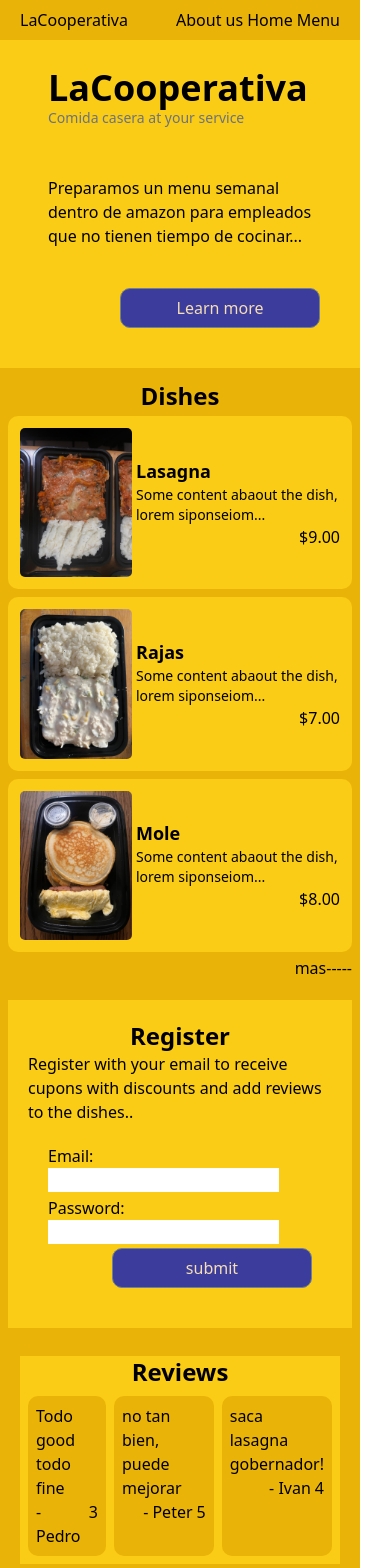
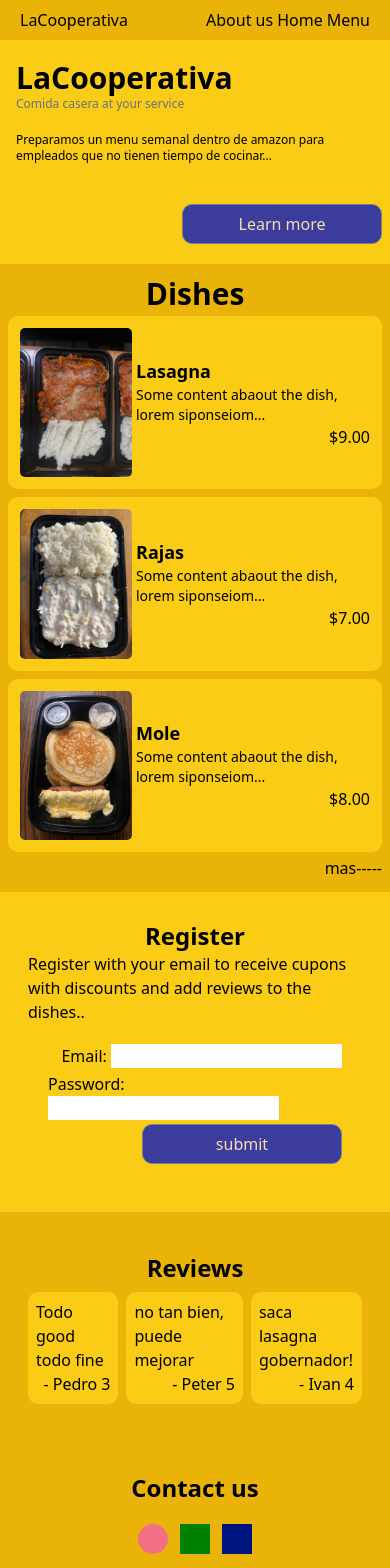
Before and after one commit to Pivanrios/test, a Next.js app: page / in a window 390 px wide. Shown: the top 1568 px of the page. Built offline with nearby package versions, Linux system fonts and the light colour scheme.

Commit message:
padding at breakpoints

```diff
--- a/app/about-us/page.js
+++ b/app/about-us/page.js
@@ -4,8 +4,8 @@
   return (
     <div className='bg-yellow-500'>
         <section className='p-2'>
-            <div className='flex  flex-col items-center px-3 py-5 bg-yellow-400 rounded-lg'>
-                <h3 className='text-2xl font-bold'>Why?</h3>
+            <div className='flex  flex-col items-center px-3 py-5 md:px-10 bg-yellow-400 rounded-lg'>
+                <h3 className='text-3xl md:text-5xl font-bold'>Why?</h3>
                 <span className='flex gap-2'>
                     <img src='../images/lasagnaCompleta.jpeg' alt='comida' width={200}/>
                     <p>
@@ -21,8 +21,8 @@
 
         </section>
         <section className='p-2'>
-            <div className='flex  flex-col items-center px-3 py-5 bg-yellow-400 rounded-lg'>
-                <h3 className='text-2xl font-bold'>How?</h3>
+            <div className='flex  flex-col items-center px-3 md:px-10 py-5 bg-yellow-400 rounded-lg'>
+                <h3 className='text-3xl md:text-5xl font-bold'>How?</h3>
                 <span className='flex gap-2'>
                     <p>
                         Entregamos tu comida casera preparada por companeros de trabajo,
--- a/components/DishGallery.jsx
+++ b/components/DishGallery.jsx
@@ -6,8 +6,8 @@
   const seleccion = dishes.slice(0,3) //here were gonna slice depending on the width of the screen, add breakpoints
 
   return (
-    <div className='container flex flex-col items-center bg-yellow-500 py-3 px-2 gap-1'>{//this is the section were we display our dishes
-      }<h3 className='text-2xl font-bold'>Dishes</h3>
+    <div className='container flex flex-col items-center bg-yellow-500 py-3 px-2 md:py-5 px-10 gap-1'>{//this is the section were we display our dishes
+      }<h3 className='text-3xl font-bold'>Dishes</h3>
       <div className='container flex lg:flex-row md:flex-row flex-col gap-2 justify-between'>
       {seleccion.map((d)=>{//we map to our dishes and render product component sending the information via prop
         return(
--- a/components/HomeBanner.jsx
+++ b/components/HomeBanner.jsx
@@ -3,12 +3,12 @@
 function HomeBanner() {
   return (
     <div>
-      <div id="banner" className='container flex flex-col px-10 pt-5 py-10 bg-yellow-400 justify-between' >
+      <div id="banner" className='container flex flex-col px-2 pt-3 pb-5 md:px-10 md:py-10 bg-yellow-400 justify-between' >
         <h1 className='container flex flex-col p-2'>
-          <b className='text-4xl'>LaCooperativa</b>
-          <span className='text-sm text-gray-500'>Comida casera at your service</span>
+          <b className='text-3xl md:text-6xl'>LaCooperativa</b>
+          <span className='text-xs md:text-md text-gray-500'>Comida casera at your service</span>
         </h1>
-        <p className='px-2 pt-10 pb-10 self-end  '>Preparamos un menu semanal dentro de amazon para empleados que no tienen tiempo de cocinar... </p>
+        <p className='px-2 pt-3 pb-10 self-end text-xs md:text-lg '>Preparamos un menu semanal dentro de amazon para empleados que no tienen tiempo de cocinar... </p>
         <button className='btn w-auto bg-yellow-500 self-end'>Learn more</button>
       </div>
     </div>
--- a/components/RegisterForm.jsx
+++ b/components/RegisterForm.jsx
@@ -4,9 +4,9 @@
 
 function RegisterForm() {
   return (
-    <section className='container flex flex-col items-center gap-1 bg-yellow-500 p-2' >
+    <section className='container flex flex-col items-center gap-1 bg-yellow-400 p-2' >
       <div id='register-wrapper'
-          className='container flex flex-col items-center bg-yellow-400 py-5 px-2'>
+          className='container flex flex-col items-center py-5 px-2'>
         <h3 className='text-2xl font-bold'>Register</h3>
         <p> Register with your email to receive cupons with discounts and add reviews to the dishes.. </p>
         <form action="" className='container flex flex-col p-3 gap-1' id='register-form'>
--- a/components/ReviewsGallery.jsx
+++ b/components/ReviewsGallery.jsx
@@ -4,12 +4,12 @@
 function ReviewsGallery() {
   return (
     <section className="bg-yellow-500 p-5">
-      <div className="flex flex-col items-center bg-yellow-400">
+      <div className="flex flex-col items-center  py-5">
         <h3 className="text-2xl font-bold">Reviews</h3>
         <div className=" flex flex-row p-2 gap-2">
           {reviews.map((d)=>{
             return (
-              <div className=" flex flex-col bg-yellow-500 p-2" id="review">
+              <div className=" flex flex-col bg-yellow-400 p-2" id="review">
                 <p>{d.content}</p>
                 <span className="flex flex-row gap-1 self-end">
                   <p>- {d.author}</p>
@@ -19,7 +19,6 @@
             )
           })}
         </div>
-        <Link href={"/dishes"}></Link>
       </div>
     </section>
   )
--- a/tailwind.config.js
+++ b/tailwind.config.js
@@ -7,9 +7,10 @@
   ],
   theme: {
     screens:{
-     sm: "360px",
-     md: "860px",
-     lg:"1200px"
+     sm: "640px",
+     md: "768px",
+     lg: "1024px",
+     xl:"1280px"
     },
     extend: {
 
```
Also changed, not shown: app/globals.css (line endings or trailing spaces), 1 other file (tests, documents, lock files or other folders).
